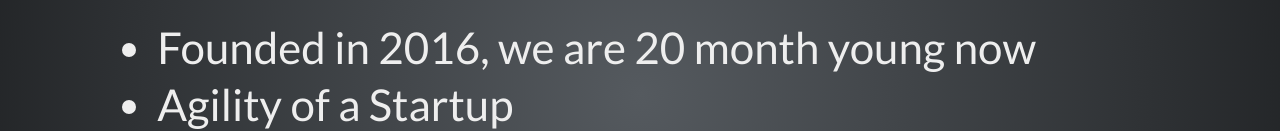
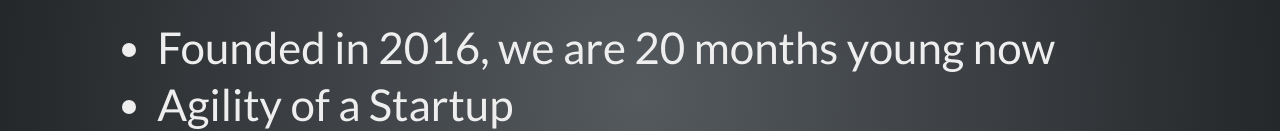
Before and after one commit to dheeti/about, a website: page index.html in a window 1280 px wide. Both pictures are taken after a click on the button 1251 px from the left and 734 px from the top of the page. Shown: the part 305-436 px from the top of the page. Drawn offline with Linux system fonts and the light colour scheme.

Commit message:
Some improvements to our people

```diff
--- a/index.html
+++ b/index.html
@@ -84,7 +84,7 @@
 				<section>
 					<h2>Dheeti - The Background</h2>
 					<ul>
-						<li>Founded in 2016, we are 20 month young now</li>
+						<li>Founded in 2016, we are 20 months young now</li>
 						<li>Agility of a Startup</li>
 						<li>Maturity of an established player</li>
 						<li>3 Customers successfully built MVPs, have gone through various rounds of funding</li>
```
